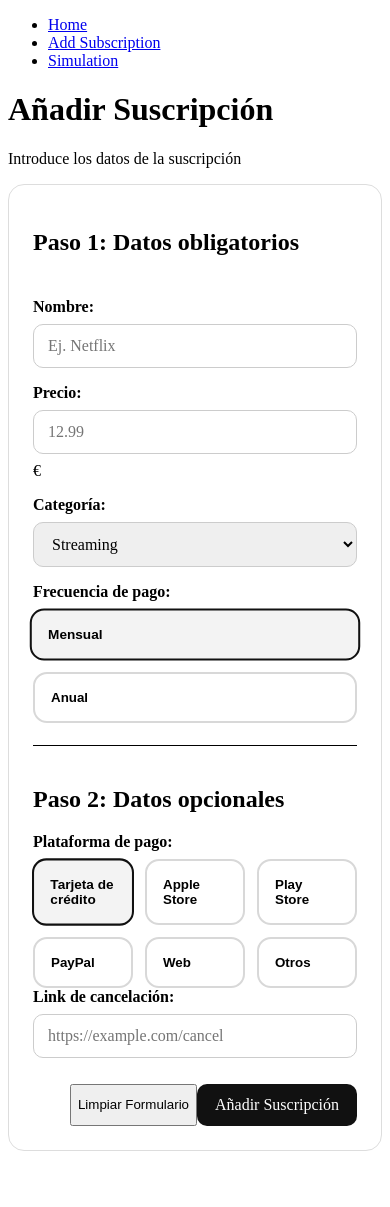
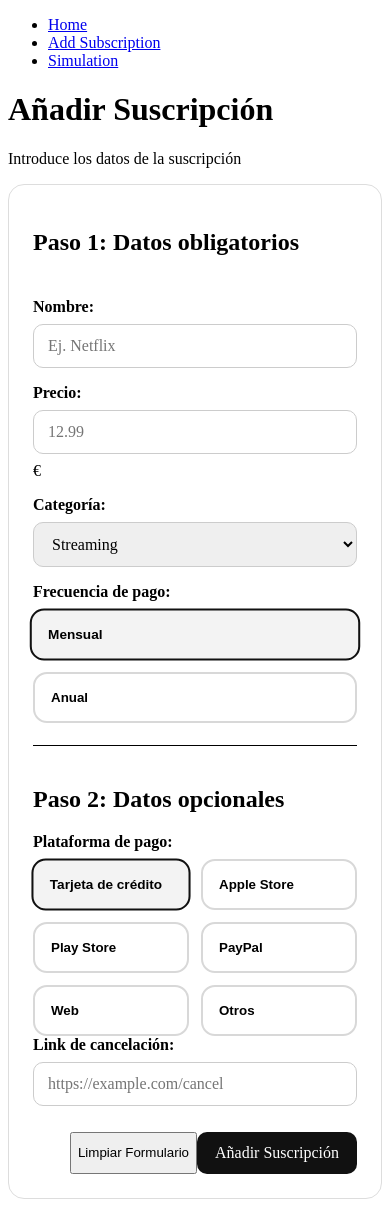
Before and after one commit to nicolas02-m/subscription-black-hole, a Vue app: page /add in a window 390 px wide. Before the commit the page ends 1159 px from the top, so only its background shows below. Built offline with nearby package versions, Linux system fonts and the light colour scheme.

Commit message:
refactoring forms

```diff
--- a/src/components/subscription/PaymentPlaformCard.vue
+++ b/src/components/subscription/PaymentPlaformCard.vue
@@ -0,0 +1,76 @@
+<script setup>
+const props = defineProps({
+  modelValue: { type: String, default: 'creditCard' }
+})
+
+const emit = defineEmits(['update:modelValue'])
+
+const platforms = [
+  { value: 'creditCard', label: 'Tarjeta de crédito' },
+  { value: 'appleStore', label: 'Apple Store' },
+  { value: 'playStore', label: 'Play Store' },
+  { value: 'paypal', label: 'PayPal' },
+  { value: 'web', label: 'Web' },
+  { value: 'other', label: 'Otros' }
+]
+
+function selectPlatform(value) {
+  emit('update:modelValue', value)
+}
+</script>
+
+<template>
+  <div class="cardGroupPaymentPlatform">
+    <button
+      v-for="platform in platforms"
+      :key="platform.value"
+      type="button"
+      class="cardPaymentPlatform"
+      :class="{ active: modelValue === platform.value }"
+      @click="selectPlatform(platform.value)"
+    >
+      <span class="cardTitle">{{ platform.label }}</span>
+    </button>
+  </div>
+</template>
+
+<style scoped>
+.cardGroupPaymentPlatform {
+    display: grid;
+    grid-template-columns: repeat(3, minmax(0, 1fr));
+    gap: 12px;
+}
+
+.cardPaymentPlatform {
+    display: flex;
+    flex-direction: column;
+    gap: 4px;
+    padding: 16px;
+    border: 2px solid #d8d8d8;
+    border-radius: 14px;
+    background: #fff;
+    text-align: left;
+    cursor: pointer;
+    transition: transform 0.18s ease, border-color 0.18s ease, background-color 0.18s ease;
+}
+
+.cardPaymentPlatform:hover {
+    border-color: #999;
+}
+
+.cardPaymentPlatform.active {
+    transform: scale(1.02);
+    border-color: #111;
+    background-color: #f3f3f3;
+}
+
+.cardTitle {
+    font-weight: 700;
+}
+
+@media (max-width: 700px) {
+    .cardGroupPaymentPlatform {
+        grid-template-columns: repeat(2, 1fr);
+    }
+}
+</style>
--- a/src/components/subscription/SubscriptionForm.vue
+++ b/src/components/subscription/SubscriptionForm.vue
@@ -1,5 +1,6 @@
 <script setup>
 import { reactive } from 'vue'
+import PaymentPlaformCard from './PaymentPlaformCard.vue'
 const emit = defineEmits(['submit'])
 
 const form = reactive({
@@ -54,6 +55,15 @@ function handleReset() {
     }
 }
 
+const categories = [
+  { value: 'streaming', label: 'Streaming' },
+  { value: 'music', label: 'Música' },
+    { value: 'gaming', label: 'Juegos' },
+    { value: 'software', label: 'Software' },
+    { value: 'education', label: 'Educación' },
+    { value: 'other', label: 'Otra' }
+]
+
 </script>
 
 <template>
@@ -73,12 +83,9 @@ function handleReset() {
             <div class="field">
                 <label for="category">Categoría:</label>
                 <select id="category" name="category" v-model="form.category">
-                    <option value="streaming">Streaming</option>
-                    <option value="music">Música</option>
-                    <option value="gaming">Juegos</option>
-                    <option value="software">Software</option>
-                    <option value="education">Educación</option>
-                    <option value="other">Otra</option>
+                    <option v-for="cat in categories" :key="cat.value" :value="cat.value">
+                        {{ cat.label }}
+                    </option>
                 </select>
             </div>
 
@@ -101,32 +108,7 @@ function handleReset() {
             <h2>Paso 2: Datos opcionales</h2>
             <div class="field">
                 <label>Plataforma de pago:</label>
-                <div class="cardGroupPaymentPlatform">
-                    <button type="button" class="cardPaymentPlatform" :class="{ active: form.paymentPlatform === 'creditCard' }"
-                        @click="form.paymentPlatform = 'creditCard'">
-                        <span class="cardTitle">Tarjeta de crédito</span>
-                    </button>
-                    <button type="button" class="cardPaymentPlatform" :class="{ active: form.paymentPlatform === 'appleStore' }"
-                        @click="form.paymentPlatform = 'appleStore'">
-                        <span class="cardTitle">Apple Store</span>
-                    </button>
-                    <button type="button" class="cardPaymentPlatform" :class="{ active: form.paymentPlatform === 'playStore' }"
-                        @click="form.paymentPlatform = 'playStore'">
-                        <span class="cardTitle">Play Store</span>
-                    </button>
-                    <button type="button" class="cardPaymentPlatform" :class="{ active: form.paymentPlatform === 'paypal' }"
-                        @click="form.paymentPlatform = 'paypal'">
-                        <span class="cardTitle">PayPal</span>
-                    </button>
-                    <button type="button" class="cardPaymentPlatform" :class="{ active: form.paymentPlatform === 'web' }"
-                        @click="form.paymentPlatform = 'web'">
-                        <span class="cardTitle">Web</span>
-                    </button>
-                    <button type="button" class="cardPaymentPlatform" :class="{ active: form.paymentPlatform === 'other' }"
-                        @click="form.paymentPlatform = 'other'">
-                        <span class="cardTitle">Otros</span>
-                    </button>
-                </div>
+                <PaymentPlaformCard v-model="form.paymentPlatform" />
             </div>
             <div class="field">
                 <label for="cancellationLink">Link de cancelación:</label>
@@ -219,35 +201,6 @@ function handleReset() {
     font-weight: 700;
 }
 
-.cardGroupPaymentPlatform {
-    display: grid;
-    grid-template-columns: repeat(3, minmax(0, 1fr));
-    gap: 12px;
-}
-
-.cardPaymentPlatform {
-    display: flex;
-    flex-direction: column;
-    gap: 4px;
-    padding: 16px;
-    border: 2px solid #d8d8d8;
-    border-radius: 14px;
-    background: #fff;
-    text-align: left;
-    cursor: pointer;
-    transition: transform 0.18s ease, border-color 0.18s ease, background-color 0.18s ease;
-}
-
-.cardPaymentPlatform:hover {
-    border-color: #999;
-}
-
-.cardPaymentPlatform.active {
-    transform: scale(1.02);
-    border-color: #111;
-    background-color: #f3f3f3;
-}
-
 .formActions {
     display: flex;
     justify-content: flex-end;
```
